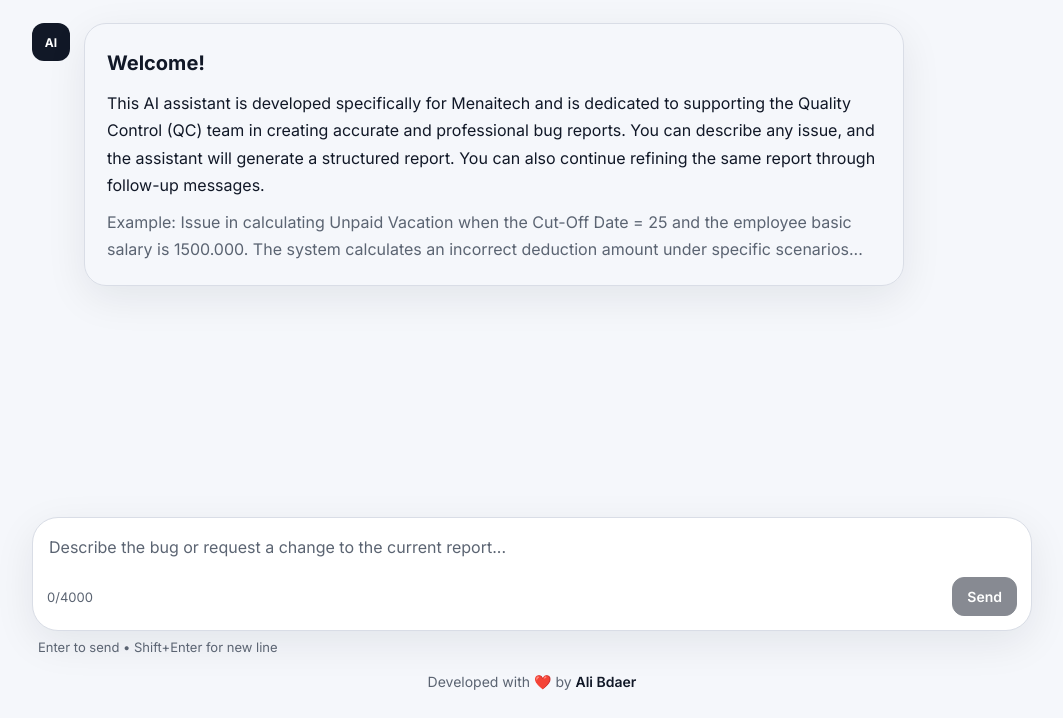
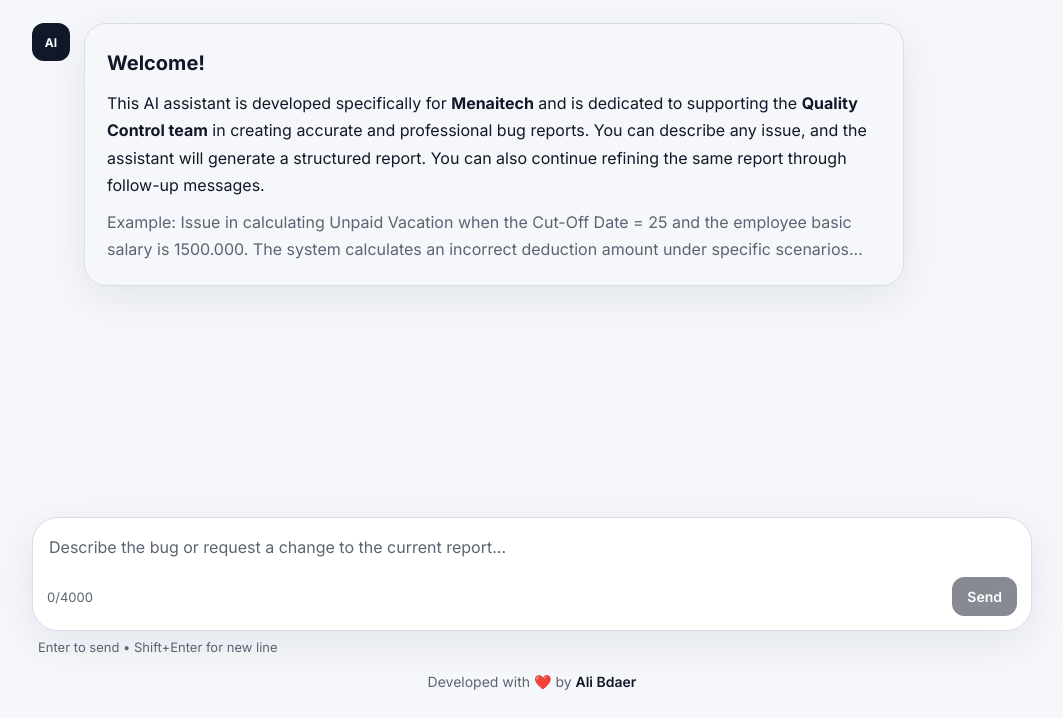
Before and after one commit to alibdaer/bug-reporter, a website: page index.html in a window 1280 px wide. Shown: the part 82-800 px from the top of the page, without its empty margins (108-1171 px from the left). Drawn offline with Linux system fonts and the light colour scheme.

Commit message:
Edit All

```diff
--- a/index.html
+++ b/index.html
@@ -32,7 +32,7 @@
           <div class="message-body intro-card">
             <p class="intro-title">Welcome!</p>
             <p>
-              This AI assistant is developed specifically for Menaitech and is dedicated to supporting the Quality Control (QC) team in creating accurate and professional bug reports. You can describe any issue, and the assistant will generate a structured report. You can also continue refining the same report through follow-up messages.
+              This AI assistant is developed specifically for <b>Menaitech</b> and is dedicated to supporting the <b>Quality Control team</b> in creating accurate and professional bug reports. You can describe any issue, and the assistant will generate a structured report. You can also continue refining the same report through follow-up messages.
             </p>
 
             <p class="intro-example">
```
